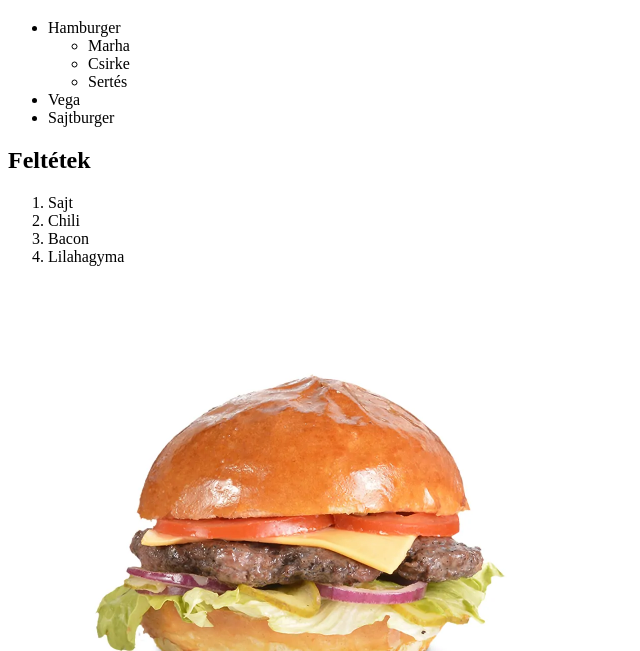
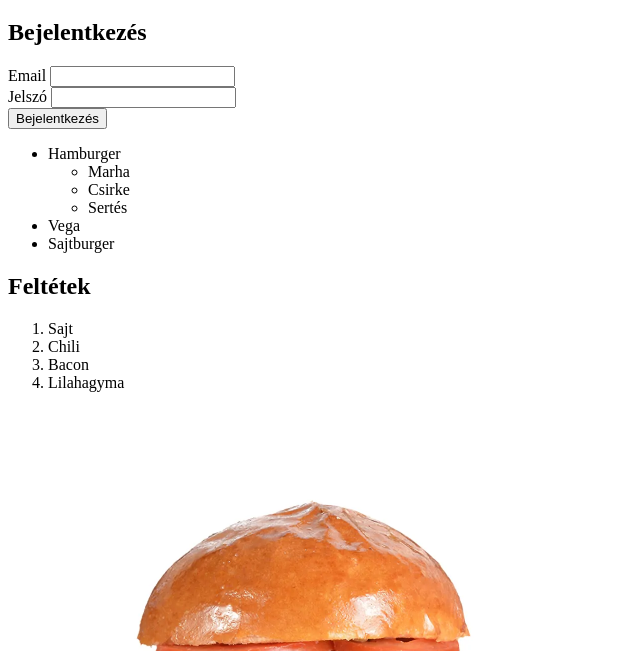
Before and after one commit to jarjar86/jarjar86.github.io, a plain HTML site: page index.html in a window 1280 px wide. Shown: the part 149-800 px from the top of the page, without its empty margins (0-640 px from the left). Drawn offline with Linux system fonts and the light colour scheme.

Commit message:
Init page

```diff
--- a/index.html
+++ b/index.html
@@ -13,6 +13,21 @@
         <li><a href="/pages/orders.html">Szállítás</a></li>
     </ul>
 <h1>Fantastic Burger</h1>
+<h2>Bejelentkezés</h2>
+<div class="Bejelentkezés-div">
+    <div class="form-group">
+        <label>Email</label>
+        <input class="form control" type="email" name="Email">
+</div>
+    <div class="form-group">
+        <label>Jelszó</label>
+        <input class="form control" type="password" name="Jelszó">
+</div>
+<div class="form-group">
+    <button class="submit-btn">Bejelentkezés</button>
+
+</div>
+</div>
 <ul>
     <li>Hamburger</li>
     <ul>
```
